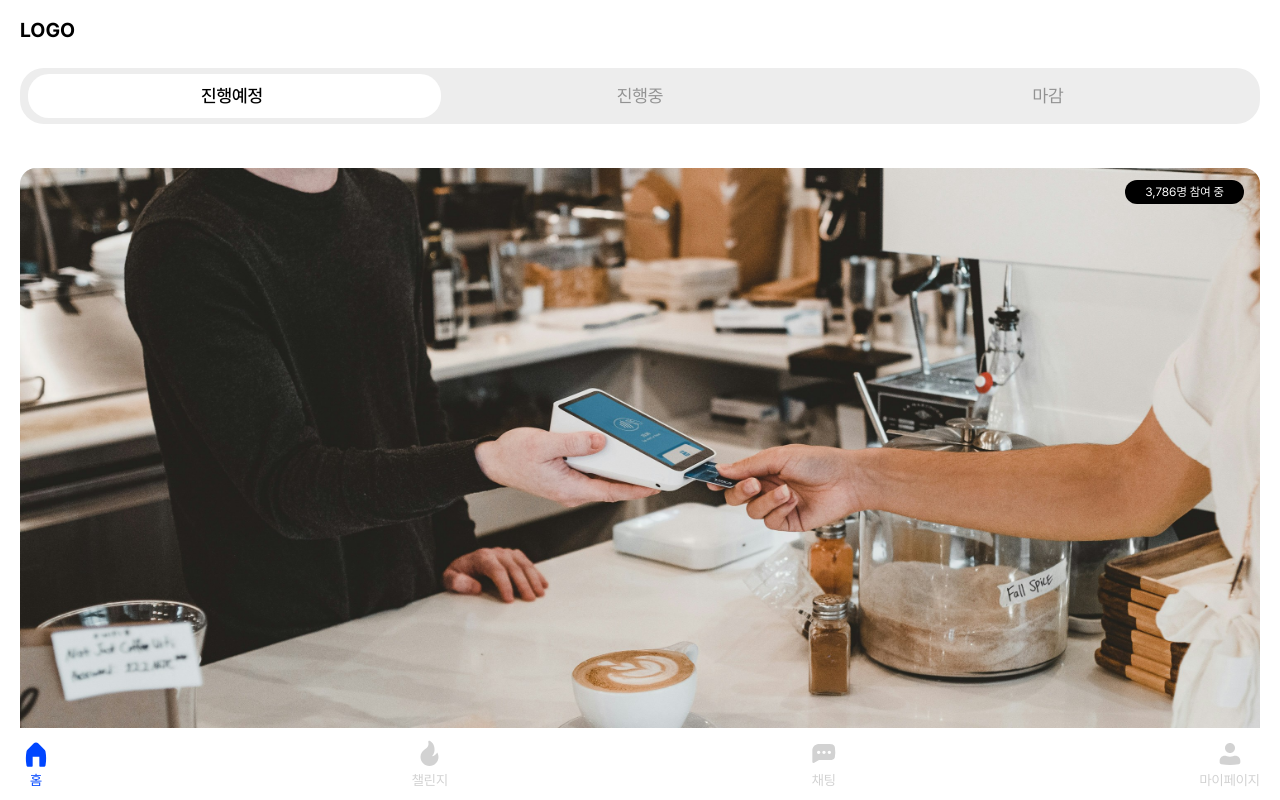
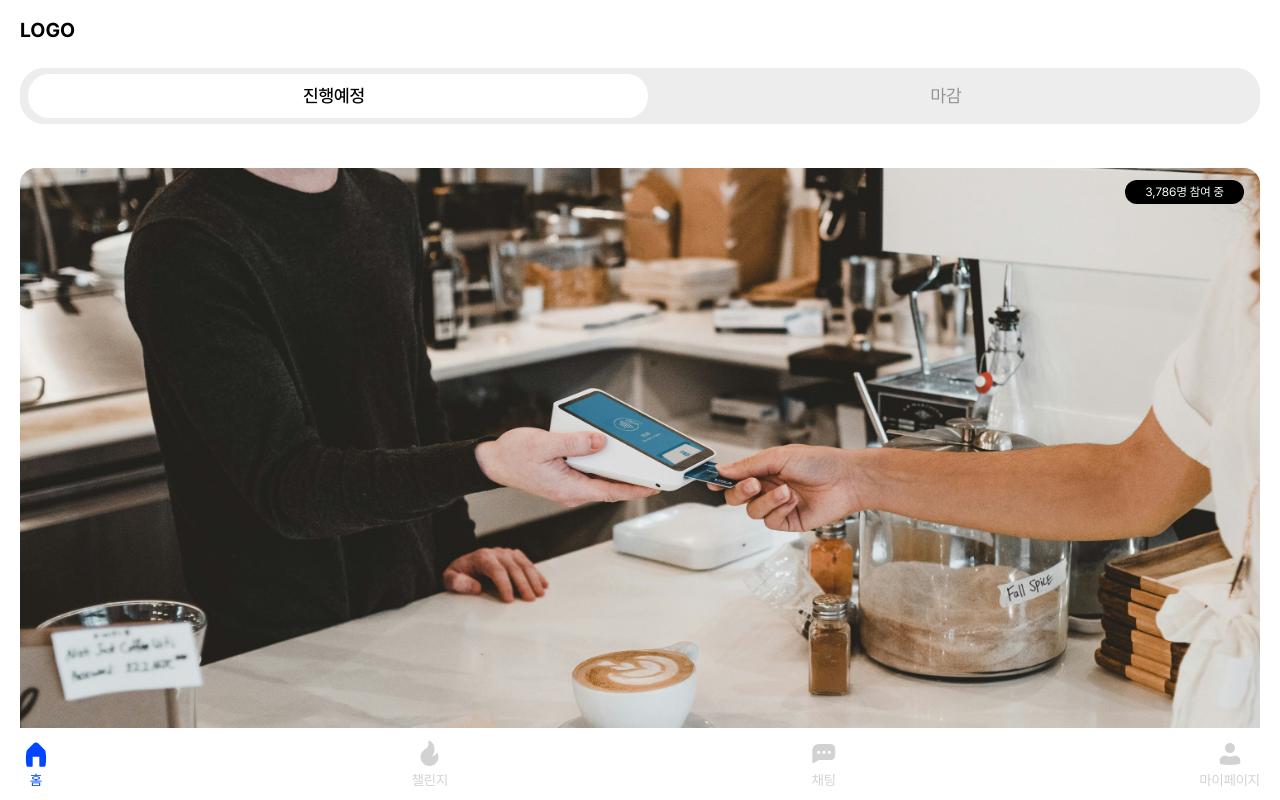
Before and after one commit to dongibuyeo/core-frontend, a Next.js app: page /home in a window 1280 px wide. Built offline with nearby package versions, Linux system fonts and the light colour scheme.

Commit message:
rename: tabCount를 tabType으로 rename

```diff
--- a/src/app/globals.css
+++ b/src/app/globals.css
@@ -11,11 +11,11 @@ input:-webkit-autofill:active {
   -webkit-box-shadow: 0 0 0px 1000px white inset !important;
 }
 
-.translate-x-custom_100_three {
+.translate-x-custom_100_my {
   transform: translateX(calc(100% - 8px));
 }
 
-.translate-x-custom_100_two {
+.translate-x-custom_100_main {
   transform: translateX(calc(100% - 16px));
 }
 
--- a/src/app/home/page.tsx
+++ b/src/app/home/page.tsx
@@ -18,7 +18,7 @@ export default function Home() {
         <ChallengeStatusButton
           challengeStatus={challengeStatus}
           setChallengeStatus={setChallengeStatus}
-          tabCount="three"
+          tabType="main"
         />
       </div>
       <div className="w-full flex flex-col justify-center gap-7">
--- a/src/components/ChallengeStatusButton.tsx
+++ b/src/components/ChallengeStatusButton.tsx
@@ -8,19 +8,19 @@ import { Dispatch, SetStateAction } from 'react'
 interface Props {
   challengeStatus: ChallengeStatus
   setChallengeStatus: Dispatch<SetStateAction<ChallengeStatus>>
-  tabCount: 'two' | 'three'
+  tabType: 'main' | 'my'
 }
 export default function ChallengeStatusButton({
   challengeStatus,
   setChallengeStatus,
-  tabCount,
+  tabType,
 }: Props) {
   return (
     <div
-      className={`relative z-10 w-full grid ${tabCount === 'two' ? 'grid-cols-2' : 'grid-cols-3'} bg-[#EDEDED] px-2 py-[.375rem] rounded-3xl mb-9 text-lg`}
+      className={`relative z-10 w-full grid ${tabType === 'main' ? 'grid-cols-2' : 'grid-cols-3'} bg-[#EDEDED] px-2 py-[.375rem] rounded-3xl mb-9 text-lg`}
     >
       <div
-        className={`z-0 absolute px-[.375rem] py-2  ${tabCount === 'two' ? 'w-1/2' : 'w-1/3'} left-2 right-2 top-[.375rem] h-[2.75rem] bg-white rounded-[1.3125rem] transition-transform duration-300 ${challengeStatus === 'SCHEDULED' ? 'translate-x-0' : challengeStatus === 'IN_PROGRESS' ? 'translate-x-custom_100_three' : tabCount === 'two' ? 'translate-x-custom_100_two' : 'translate-x-custom_200'}`}
+        className={`z-0 absolute px-[.375rem] py-2  ${tabType === 'main' ? 'w-1/2' : 'w-1/3'} left-2 right-2 top-[.375rem] h-[2.75rem] bg-white rounded-[1.3125rem] transition-transform duration-300 ${challengeStatus === 'SCHEDULED' ? 'translate-x-0' : challengeStatus === 'IN_PROGRESS' ? 'translate-x-custom_100_my' : tabType === 'main' ? 'translate-x-custom_100_main' : 'translate-x-custom_200'}`}
       />
       <button
         type="button"
@@ -29,7 +29,7 @@ export default function ChallengeStatusButton({
       >
         진행예정
       </button>
-      {tabCount === 'three' && (
+      {tabType === 'my' && (
         <button
           type="button"
           className={`${challengeStatus === 'IN_PROGRESS' ? 'font-medium' : 'font-normal text-_grey-300'} relative bg-transparent rounded-[1.3125rem] px-5 py-2 transition-colors duration-300 min-w-max`}
```
